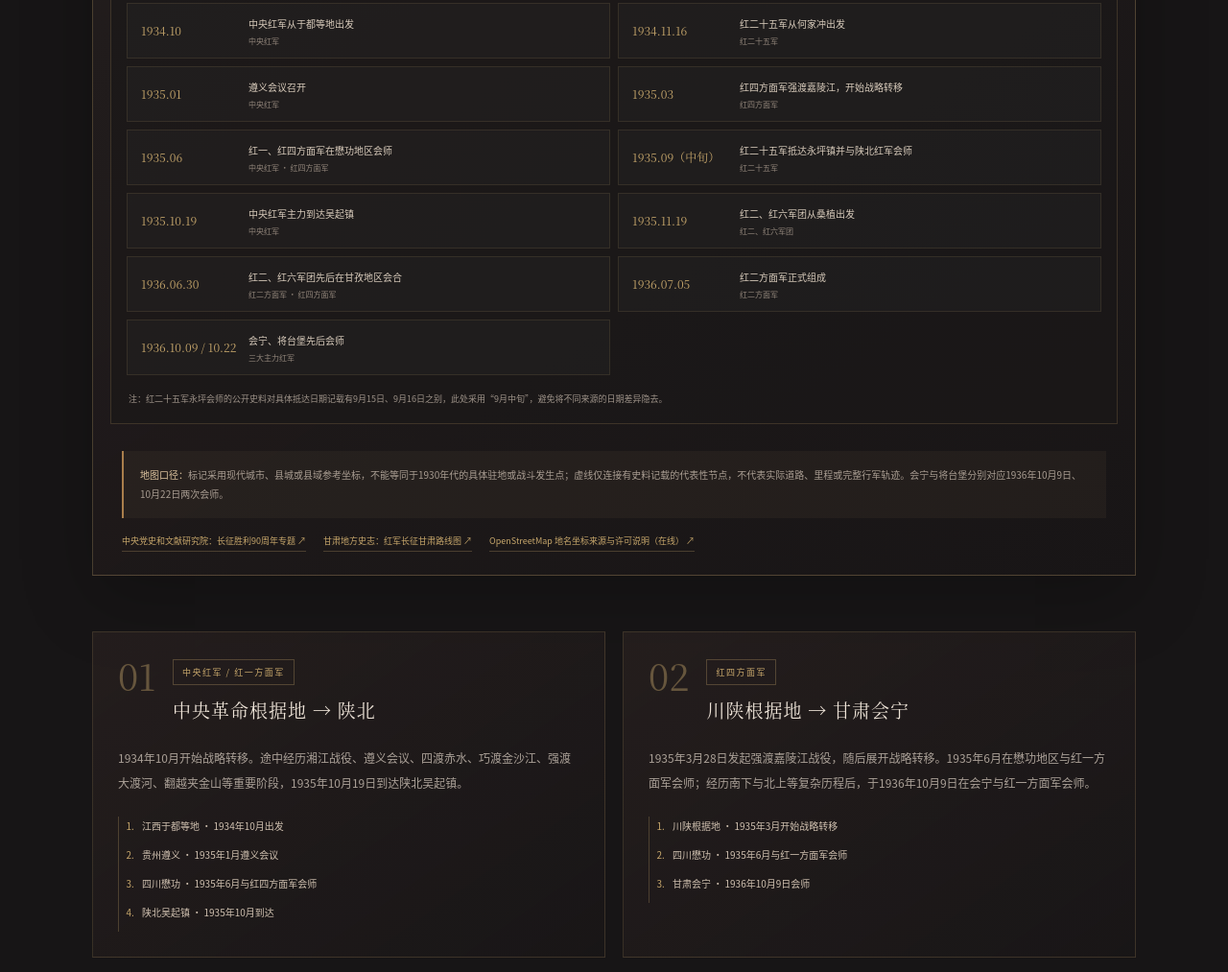
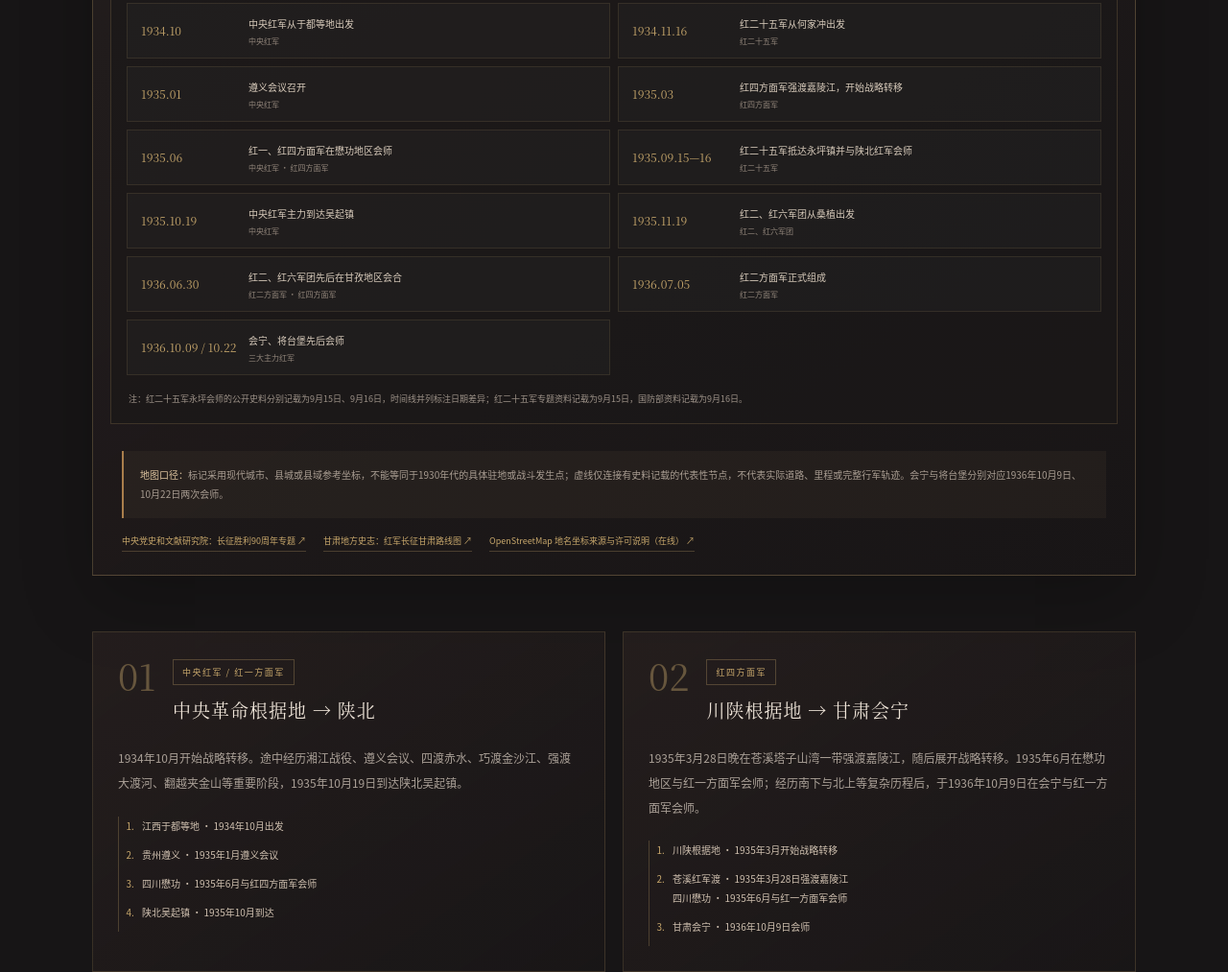
Before and after one commit to sean-xia0/digital-long-march, a plain HTML site: page routes.html in a window 1280 px wide. Shown: the part 2098-3111 px from the top of the page at 96% size. Drawn offline with Linux system fonts and the light colour scheme.

Commit message:
docs: clarify Long March chronology and crossing details

```diff
--- a/routes.html
+++ b/routes.html
@@ -65,26 +65,26 @@
         <button type="button" data-timeline-index="2"><time>1935.01</time><strong>遵义会议召开</strong><small>中央红军</small></button>
         <button type="button" data-timeline-index="3"><time>1935.03</time><strong>红四方面军强渡嘉陵江，开始战略转移</strong><small>红四方面军</small></button>
         <button type="button" data-timeline-index="4"><time>1935.06</time><strong>红一、红四方面军在懋功地区会师</strong><small>中央红军 · 红四方面军</small></button>
-        <button type="button" data-timeline-index="5"><time>1935.09（中旬）</time><strong>红二十五军抵达永坪镇并与陕北红军会师</strong><small>红二十五军</small></button>
+        <button type="button" data-timeline-index="5"><time>1935.09.15—16</time><strong>红二十五军抵达永坪镇并与陕北红军会师</strong><small>红二十五军</small></button>
         <button type="button" data-timeline-index="6"><time>1935.10.19</time><strong>中央红军主力到达吴起镇</strong><small>中央红军</small></button>
         <button type="button" data-timeline-index="7"><time>1935.11.19</time><strong>红二、红六军团从桑植出发</strong><small>红二、红六军团</small></button>
         <button type="button" data-timeline-index="8"><time>1936.06.30</time><strong>红二、红六军团先后在甘孜地区会合</strong><small>红二方面军 · 红四方面军</small></button>
         <button type="button" data-timeline-index="9"><time>1936.07.05</time><strong>红二方面军正式组成</strong><small>红二方面军</small></button>
         <button type="button" data-timeline-index="10"><time>1936.10.09 / 10.22</time><strong>会宁、将台堡先后会师</strong><small>三大主力红军</small></button>
       </div>
-      <p class="geo-timeline-note">注：红二十五军永坪会师的公开史料对具体抵达日期记载有9月15日、9月16日之别，此处采用“9月中旬”，避免将不同来源的日期差异隐去。</p>
+      <p class="geo-timeline-note">注：红二十五军永坪会师的公开史料分别记载为9月15日、9月16日，时间线并列标注日期差异；红二十五军专题资料记载为9月15日，国防部资料记载为9月16日。</p>
     </section>
     <p class="geo-map-caution"><strong>地图口径：</strong>标记采用现代城市、县城或县域参考坐标，不能等同于1930年代的具体驻地或战斗发生点；虚线仅连接有史料记载的代表性节点，不代表实际道路、里程或完整行军轨迹。会宁与将台堡分别对应1936年10月9日、10月22日两次会师。</p>
     <div class="geo-map-sources"><a href="https://www.dswxyjy.org.cn/GB/427277/462086/" target="_blank" rel="noopener">中央党史和文献研究院：长征胜利90周年专题 ↗</a><a href="https://www.gsdfszw.org.cn/gssz/dyl/dsjjszs/201612/P020170214612325804475.pdf" target="_blank" rel="noopener">甘肃地方史志：红军长征甘肃路线图 ↗</a><a href="https://www.openstreetmap.org/copyright" target="_blank" rel="noopener">OpenStreetMap 地名坐标来源与许可说明（在线） ↗</a></div>
   </section>
   <div class="route-catalog">
     <article class="route-record reveal"><div class="route-record-head"><span class="route-code">01</span><div><span class="tag">中央红军 / 红一方面军</span><h3>中央革命根据地 → 陕北</h3></div></div><p>1934年10月开始战略转移。途中经历湘江战役、遵义会议、四渡赤水、巧渡金沙江、强渡大渡河、翻越夹金山等重要阶段，1935年10月19日到达陕北吴起镇。</p><ol><li>江西于都等地 · 1934年10月出发</li><li>贵州遵义 · 1935年1月遵义会议</li><li>四川懋功 · 1935年6月与红四方面军会师</li><li>陕北吴起镇 · 1935年10月到达</li></ol></article>
-    <article class="route-record reveal"><div class="route-record-head"><span class="route-code">02</span><div><span class="tag">红四方面军</span><h3>川陕根据地 → 甘肃会宁</h3></div></div><p>1935年3月28日发起强渡嘉陵江战役，随后展开战略转移。1935年6月在懋功地区与红一方面军会师；经历南下与北上等复杂历程后，于1936年10月9日在会宁与红一方面军会师。</p><ol><li>川陕根据地 · 1935年3月开始战略转移</li><li>四川懋功 · 1935年6月与红一方面军会师</li><li>甘肃会宁 · 1936年10月9日会师</li></ol></article>
+    <article class="route-record reveal"><div class="route-record-head"><span class="route-code">02</span><div><span class="tag">红四方面军</span><h3>川陕根据地 → 甘肃会宁</h3></div></div><p>1935年3月28日晚在苍溪塔子山湾一带强渡嘉陵江，随后展开战略转移。1935年6月在懋功地区与红一方面军会师；经历南下与北上等复杂历程后，于1936年10月9日在会宁与红一方面军会师。</p><ol><li>川陕根据地 · 1935年3月开始战略转移</li><li>苍溪红军渡 · 1935年3月28日强渡嘉陵江<br>四川懋功 · 1935年6月与红一方面军会师</li><li>甘肃会宁 · 1936年10月9日会师</li></ol></article>
     <article class="route-record reveal"><div class="route-record-head"><span class="route-code">03</span><div><span class="tag">红二、红六军团 / 红二方面军</span><h3>湘鄂川黔根据地 → 将台堡</h3></div></div><p>红二、红六军团于1935年11月从桑植出发，1936年6月底至7月初在甘孜地区与红四方面军会合。7月，红二、红六军团与红三十二军合编为红二方面军，随后共同北上，于10月22日在将台堡与红一方面军会师。</p><ol><li>湖南桑植 · 1935年11月出发</li><li>四川甘孜 · 1936年6月底至7月初会合</li><li>将台堡 · 1936年10月22日会师</li></ol></article>
     <article class="route-record reveal"><div class="route-record-head"><span class="route-code">04</span><div><span class="tag">红二十五军</span><h3>鄂豫皖根据地 → 陕甘苏区</h3></div></div><p>1934年11月16日从河南罗山县何家冲出发。1935年9月到达陕甘苏区，与当地红二十六、红二十七军会师，随后合编为红十五军团。其长征进程与其他方面军并不相同。</p><ol><li>河南何家冲 · 1934年11月16日出发</li><li>陕甘苏区永坪镇 · 1935年9月会师</li><li>合编为红十五军团</li></ol></article>
   </div>
   <div class="source-note reveal"><strong>地图制作原则</strong><p>V7 使用本地 SVG 绘制现代地名参考坐标与可筛选节点，无需 CDN 或在线地图瓦片。坐标用于定位历史地名所在的现代行政区域；连线只表达代表性节点的地理关系，不能当作精确历史轨迹。</p></div>
-  <div class="source-links reveal"><a href="https://www.dswxyjy.org.cn/GB/427277/462086/" target="_blank" rel="noopener">中央党史和文献研究院：长征大事记 ↗</a><a href="https://www.miit.gov.cn/ztzl/rdzt/dsxxjyzl/xxzl/art/2021/art_a43d76bc5e694806889c07fc36ec6adc.html" target="_blank" rel="noopener">工业和信息化部专题：长征胜利 ↗</a><a href="https://www.dswxyjy.org.cn/n1/2026/0903/c244516-40791810.html" target="_blank" rel="noopener">中央党史和文献研究院：红二十五军长征 ↗</a></div>
+  <div class="source-links reveal"><a href="https://www.dswxyjy.org.cn/GB/427277/462086/" target="_blank" rel="noopener">中央党史和文献研究院：长征大事记 ↗</a><a href="https://dangshi.people.com.cn/n1/2016/1010/c85037-28763953.html" target="_blank" rel="noopener">人民网：红四方面军强渡嘉陵江 ↗</a><a href="https://www.miit.gov.cn/ztzl/rdzt/dsxxjyzl/xxzl/art/2021/art_a43d76bc5e694806889c07fc36ec6adc.html" target="_blank" rel="noopener">工业和信息化部专题：长征胜利 ↗</a><a href="https://www.dswxyjy.org.cn/n1/2026/0903/c244516-40791810.html" target="_blank" rel="noopener">中央党史和文献研究院：红二十五军长征 ↗</a></div>
 </section>
   </main>
   <footer class="site-footer">
```
